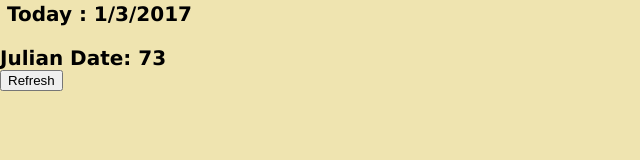
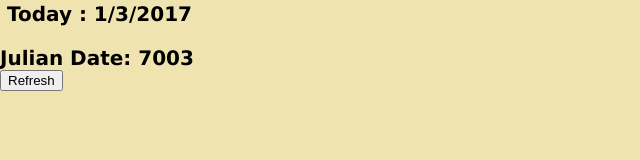
Before and after one commit to harrykhh/JulianDate, a plain HTML site: page source/Julian.html in a window 1280 px wide. Shown: the full height of the page, 0-640 px from the left. Drawn offline with Linux system fonts and the light colour scheme.

Commit message:
Update Julian.html

```diff
--- a/source/Julian.html
+++ b/source/Julian.html
@@ -23,7 +23,12 @@
         }
         </style>
         <script type="text/jscript" language="jscript">
-            // Initialize the gadget.
+            function pad (str, max)
+	    {
+  		str = str.toString();
+  		return str.length < max ? pad("0" + str, max) : str;
+	     }
+    		// Initialize the gadget.
             function init()
             {
 		var d = new Date();
@@ -34,6 +39,7 @@
 		var diff = d - start;
 		var oneDay = 1000 * 60 * 60 * 24;
 		var day = Math.floor(diff / oneDay);
+		day = pad(day.toString(), 3);
 		j+= day;
 		var x = document.getElementById("date");
 		x.innerHTML = j;
```
